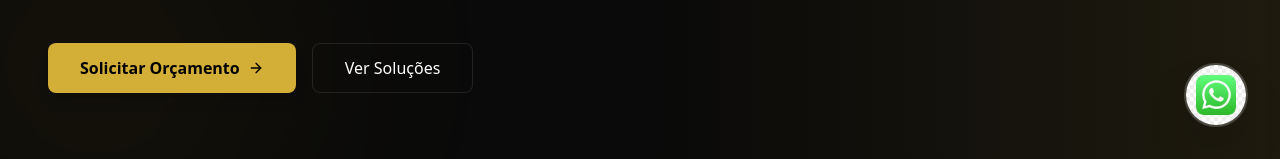
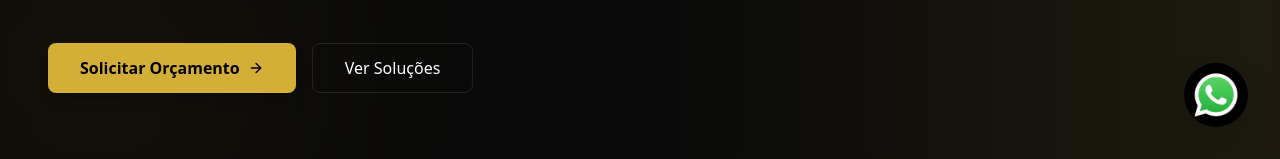
Before and after one commit to Eico-web/Site-Aurum, a Next.js app: page / in a window 1280 px wide. Shown: the part 641-800 px from the top of the page. Built offline with nearby package versions, Linux system fonts and the light colour scheme.

Commit message:
style: atualiza imagem do icone do whatsapp

```diff
--- a/src/app/page.tsx
+++ b/src/app/page.tsx
@@ -42,7 +42,7 @@ export default function Home() {
         initial={{ scale: 0, opacity: 0 }}
         animate={{ scale: 1, opacity: 1 }}
         whileHover={{ scale: 1.1 }}
-        className="fixed bottom-8 right-8 z-50 shadow-2xl rounded-full overflow-hidden w-16 h-16 border-2 border-white/20 hover:shadow-aurum-gold/30 transition-shadow"
+        className="fixed bottom-8 right-8 z-50 hover:scale-110 transition-transform w-16 h-16 bg-transparent rounded-full overflow-hidden shadow-2xl"
       >
         <Image
           src="/whatsapp-icon.jpg"
```
Also changed, not shown: imagens inicio/Icone Whatsapp.jpg, public/whatsapp-icon.jpg.
